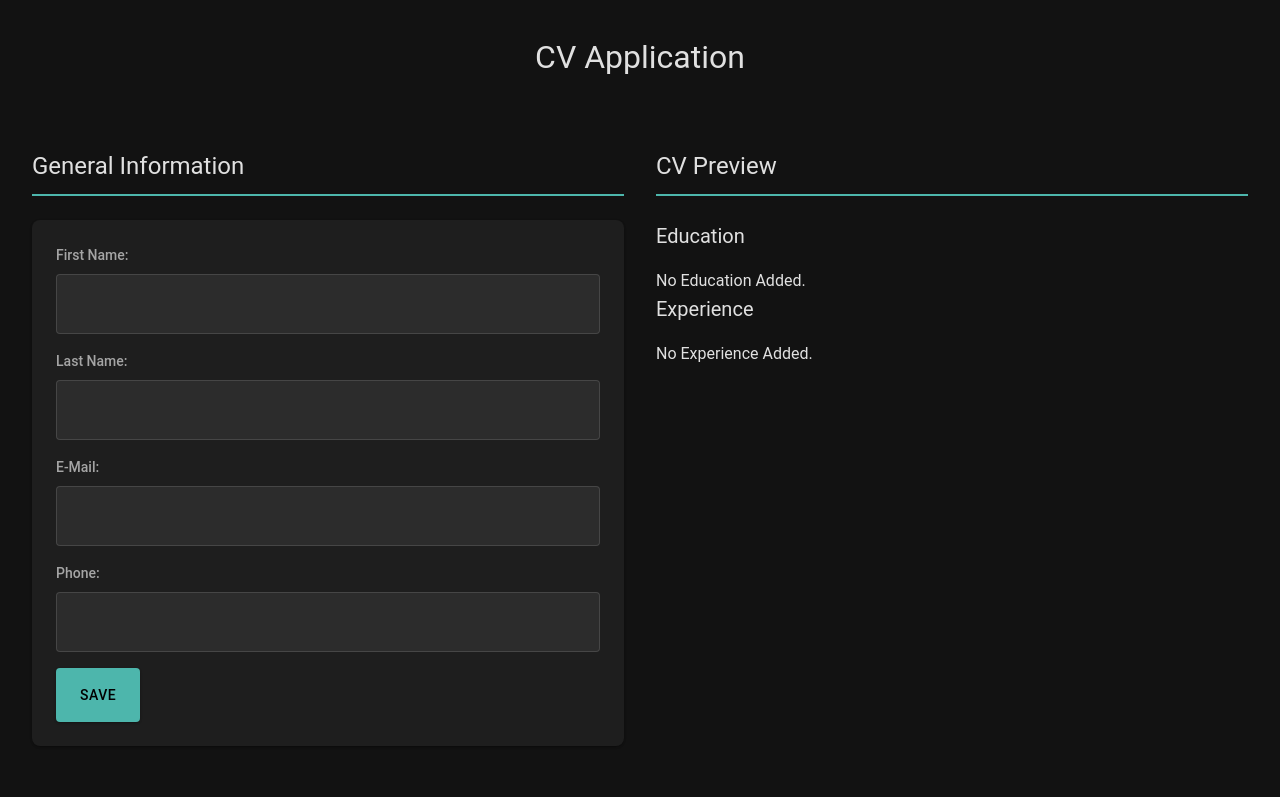
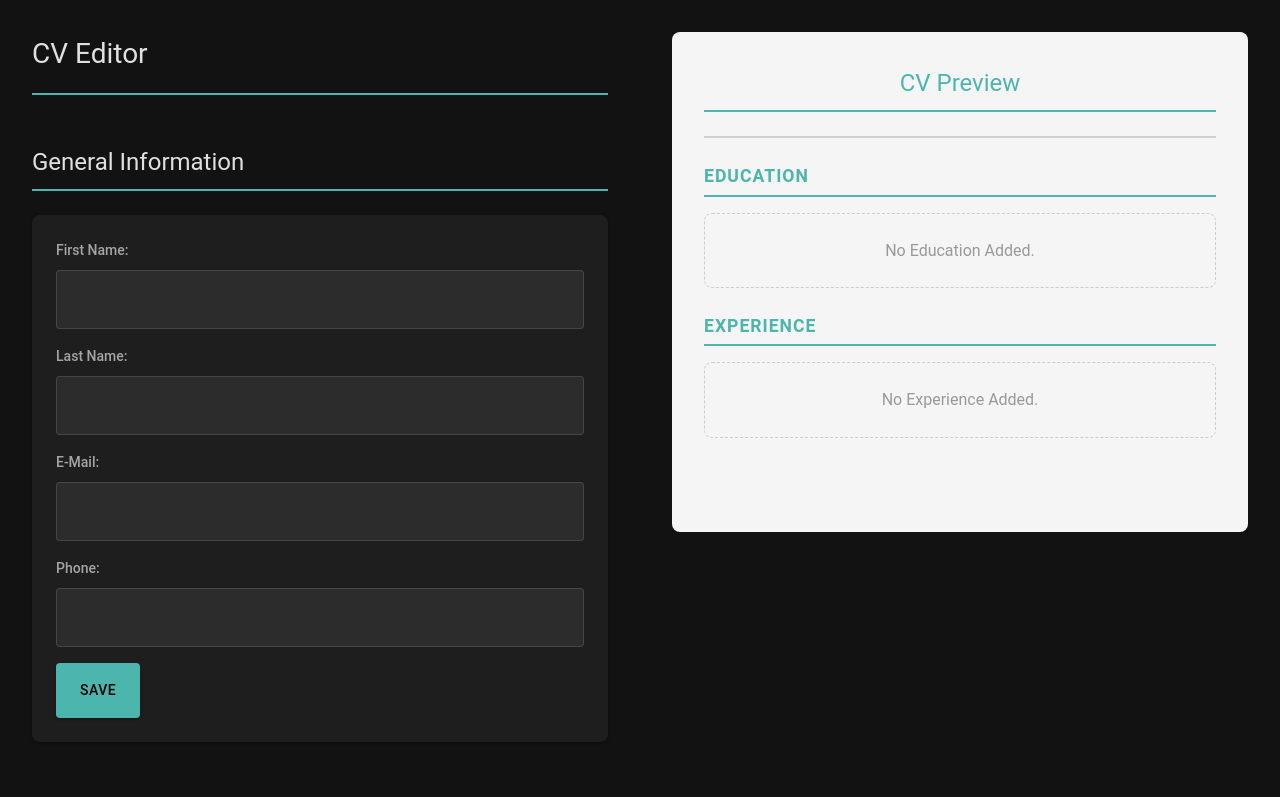
Before and after one commit to rlechuong/cv-application, a React (Vite) app: page / in a window 1280 px wide. Shown: the top 797 px of the page. Built offline with nearby package versions, Linux system fonts and the light colour scheme.

Commit message:
Add preview section styling

```diff
--- a/src/App.css
+++ b/src/App.css
@@ -32,12 +32,6 @@
 }
 
 /* Global Styles */
-* {
-  box-sizing: border-box;
-  margin: 0;
-  padding: 0;
-}
-
 body {
   font-family: "Roboto", "Segoe UI", "Arial", sans-serif;
   background-color: var(--color-background);
@@ -49,13 +43,13 @@ body {
   min-height: 100vh;
 }
 
-.app > h1 {
-  text-align: center;
-  padding: var(--spacing-lg);
+.editor-section > h1 {
   color: var(--color-text-high);
   font-weight: 400;
-  font-size: 2rem;
-  margin: 0;
+  font-size: 1.75rem;
+  margin-bottom: var(--spacing-xl);
+  padding-bottom: var(--spacing-sm);
+  border-bottom: 2px solid var(--color-primary);
 }
 
 /* Form Styling */
@@ -118,7 +112,7 @@ textarea {
   min-height: 100px;
 }
 
-/* Checkbox styling */
+/* Checkbox Styling */
 input[type="checkbox"] {
   width: 1.25rem;
   height: 1.25rem;
@@ -134,7 +128,7 @@ label:has(input[type="checkbox"]) {
   cursor: pointer;
 }
 
-/* Button Styling */
+/* Button Styling (Save, Add) */
 button {
   padding: var(--spacing-sm) var(--spacing-md);
   background-color: var(--color-primary);
@@ -159,10 +153,13 @@ button:active {
   box-shadow: var(--shadow-1);
 }
 
-/* Secondary Button (Cancel, Edit, Delete) */
+/* Secondary Button (Edit, Cancel, Delete) */
 button:not([type="submit"]) {
   background-color: var(--color-surface-variant);
   color: var(--color-text-high);
+}
+
+div button:not([type="submit"]):nth-of-type(2) {
   margin-left: var(--spacing-xs);
 }
 
@@ -187,12 +184,12 @@ h3 {
   margin-bottom: var(--spacing-sm);
 }
 
-/* Section Containers */
+/* Editor Section Containers */
 .editor-section > div {
   margin-bottom: var(--spacing-xl);
 }
 
-/* Entry Cards (Education/Experience Display) */
+/* Added Entry Cards (Education/Experience Display) */
 .education-entry,
 .experience-entry {
   background-color: var(--color-surface);
@@ -220,7 +217,7 @@ h3 {
   font-weight: 500;
 }
 
-/* General Info Display */
+/* General Info Display - Editor Section */
 .info-display {
   background-color: var(--color-surface);
   padding: var(--spacing-md);
@@ -243,7 +240,7 @@ h3 {
   font-weight: 500;
 }
 
-/* Edit Forms Inside Entries */
+/* Edit Form Inside Entries */
 .education-edit-form,
 .edit-experience-form {
   background-color: var(--color-surface-variant);
@@ -256,8 +253,8 @@ h3 {
 .app-container {
   display: grid;
   grid-template-columns: 1fr 1fr;
-  gap: 2rem;
-  max-width: 1400px;
+  gap: 4rem;
+  max-width: 1600px;
   margin: 0 auto;
   padding: 2rem;
 }
@@ -266,6 +263,30 @@ h3 {
   position: sticky;
   top: 2rem;
   height: fit-content;
+  max-height: calc(100vh - 4rem);
+  overflow-y: auto;
+  display: flex;
+  justify-content: center;
+  align-items: flex-start;
+}
+
+.preview-section::-webkit-scrollbar {
+  width: 10px;
+}
+
+.preview-section::-webkit-scrollbar-track {
+  background: var(--color-background);
+  border-radius: 4px;
+}
+
+.preview-section::-webkit-scrollbar-thumb {
+  background: #4a4a4a;
+  border-radius: 4px;
+  border: 2px solid var(--color-background);
+}
+
+.preview-section::-webkit-scrollbar-thumb:hover {
+  background: #5a5a5a;
 }
 
 /* Empty State */
@@ -276,6 +297,136 @@ h3 {
   background-color: var(--color-surface);
   border-radius: var(--radius-md);
   border: 1px dashed var(--color-border);
+}
+
+/* CV Preview Styling */
+.cv-preview {
+  background-color: #f5f5f5;
+  color: #1a1a1a;
+  padding: var(--spacing-lg);
+  border-radius: var(--radius-md);
+  box-shadow: var(--shadow-3);
+  min-height: 500px;
+  width: 100%;
+}
+
+.cv-preview h2 {
+  color: var(--color-primary);
+  border-bottom-color: var(--color-primary);
+  margin-bottom: var(--spacing-xs);
+  text-align: center;
+  font-size: 1.5rem;
+}
+
+.preview-general-info {
+  text-align: center;
+  padding-bottom: var(--spacing-sm);
+  margin-bottom: var(--spacing-md);
+  border-bottom: 2px solid #d0d0d0;
+  margin-top: 0;
+}
+
+.preview-general-info h3 {
+  color: #1a1a1a;
+  font-size: 1.75rem;
+  font-weight: 600;
+  margin-bottom: 0.25rem;
+}
+
+.preview-general-info p {
+  color: #555555;
+  font-size: 0.9rem;
+  margin: 0;
+  line-height: 1.6;
+}
+
+.preview-education {
+  margin-bottom: var(--spacing-md);
+}
+
+.preview-education h3 {
+  color: var(--color-primary);
+  font-size: 1.1rem;
+  font-weight: 600;
+  margin-bottom: var(--spacing-sm);
+  text-transform: uppercase;
+  letter-spacing: 1px;
+  border-bottom: 2px solid var(--color-primary);
+  padding-bottom: 0.25rem;
+}
+
+.preview-education-entry {
+  margin-bottom: var(--spacing-sm);
+  padding-left: var(--spacing-sm);
+  border-left: 3px solid #d0d0d0;
+}
+
+.preview-experience {
+  margin-bottom: var(--spacing-md);
+}
+
+.preview-experience h3 {
+  color: var(--color-primary);
+  font-size: 1.1rem;
+  font-weight: 600;
+  margin-bottom: var(--spacing-sm);
+  text-transform: uppercase;
+  letter-spacing: 1px;
+  border-bottom: 2px solid var(--color-primary);
+  padding-bottom: 0.25rem;
+}
+
+.preview-experience-entry {
+  margin-bottom: var(--spacing-sm);
+  padding-left: var(--spacing-sm);
+  border-left: 3px solid #d0d0d0;
+}
+
+.entry-header {
+  display: flex;
+  justify-content: space-between;
+  align-items: baseline;
+  margin-bottom: 0.25rem;
+  gap: 1rem;
+}
+
+.entry-header h4 {
+  color: #1a1a1a;
+  font-size: 1rem;
+  font-weight: 600;
+  margin: 0;
+  flex: 1;
+}
+
+.entry-date {
+  color: #666666;
+  font-size: 0.85rem;
+  font-weight: 500;
+  white-space: nowrap;
+  font-style: italic;
+}
+
+.entry-subtitle {
+  color: #555555;
+  font-size: 0.9rem;
+  margin-bottom: 0.15rem;
+  line-height: 1.4;
+  font-style: italic;
+}
+
+.entry-description {
+  color: #555555;
+  font-size: 0.9rem;
+  margin-bottom: 0;
+  line-height: 1.4;
+}
+
+/* Empty State In Preview */
+.preview-education .empty-state,
+.preview-experience .empty-state {
+  background-color: transparent;
+  border: 1px dashed #cccccc;
+  color: #999999;
 }
 
 /* Responsive */
@@ -292,7 +443,7 @@ h3 {
 
 /* Print Preview */
 @media print {
-  .app > h1 {
+  .editor-section > h1 {
     display: none;
   }
 
@@ -312,7 +463,7 @@ h3 {
   }
 
   .cv-preview {
-    padding: 0;
+    box-shadow: none;
   }
 
   .cv-preview > h2 {
--- a/src/App.jsx
+++ b/src/App.jsx
@@ -18,10 +18,9 @@ function App() {
 
   return (
     <div className="app">
-      <h1>CV Application</h1>
-
       <div className="app-container">
         <div className="editor-section">
+          <h1>CV Editor</h1>
           <GeneralInfo generalInfo={generalInfo} setGeneralInfo={setGeneralInfo} />
           <Education educationList={educationList} setEducationList={setEducationList} />
           <Experience experienceList={experienceList} setExperienceList={setExperienceList} />
--- a/src/components/CVPreview.jsx
+++ b/src/components/CVPreview.jsx
@@ -40,15 +40,17 @@ function CVPreview({ generalInfo, educationList, experienceList }) {
       <div className="preview-education">
         <h3>Education</h3>
         {educationList.length === 0 ? (
-          <p>No Education Added.</p>
+          <p className="empty-state">No Education Added.</p>
         ) : (
           educationList.map((education) => (
             <div key={education.id} className="preview-education-entry">
-              <h4>{education.schoolName}</h4>
-              <p>{education.titleOfStudy}</p>
-              <p>
-                {education.startYear} - {education.endYear}
-              </p>
+              <div className="entry-header">
+                <h4>{education.schoolName}</h4>
+                <span className="entry-date">
+                  {education.startYear} - {education.endYear}
+                </span>
+              </div>
+              <p className="entry-subtitle">{education.titleOfStudy}</p>
             </div>
           ))
         )}
@@ -58,19 +60,19 @@ function CVPreview({ generalInfo, educationList, experienceList }) {
       <div className="preview-experience">
         <h3>Experience</h3>
         {experienceList.length === 0 ? (
-          <p>No Experience Added.</p>
+          <p className="empty-state">No Experience Added.</p>
         ) : (
           experienceList.map((experience) => (
             <div key={experience.id} className="preview-experience-entry">
-              <h4>{experience.companyName}</h4>
-              <p>
-                <strong>{experience.positionTitle}</strong>
-              </p>
-              <p>{experience.mainResponsibilities}</p>
-              <p>
-                {formatDate(experience.startDate)} -{" "}
-                {experience.isCurrentJob ? "Present" : formatDate(experience.endDate)}
-              </p>
+              <div className="entry-header">
+                <h4>{experience.companyName}</h4>
+                <span className="entry-date">
+                  {formatDate(experience.startDate)} -{" "}
+                  {experience.isCurrentJob ? "Present" : formatDate(experience.endDate)}
+                </span>
+              </div>
+              <p className="entry-subtitle">{experience.positionTitle}</p>
+              <p className="entry-description">{experience.mainResponsibilities}</p>
             </div>
           ))
         )}
```
